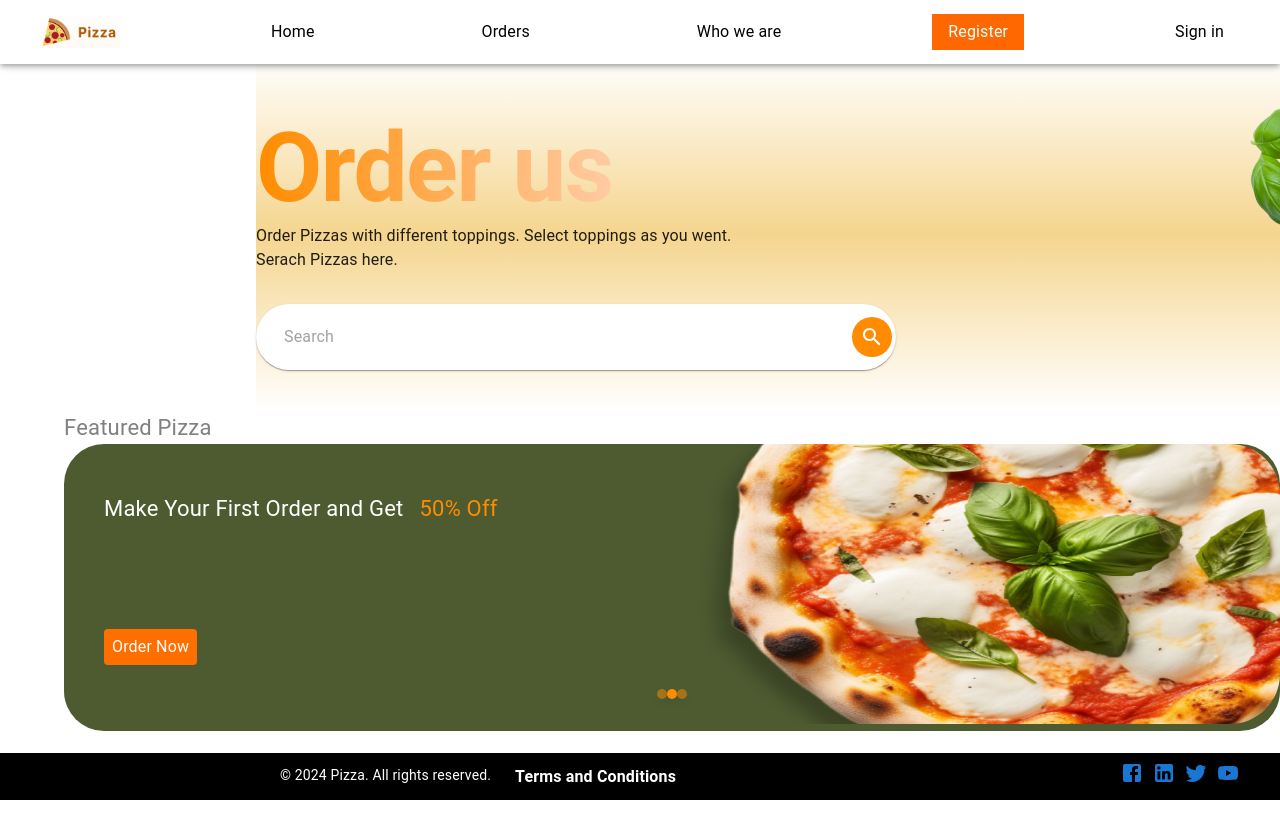
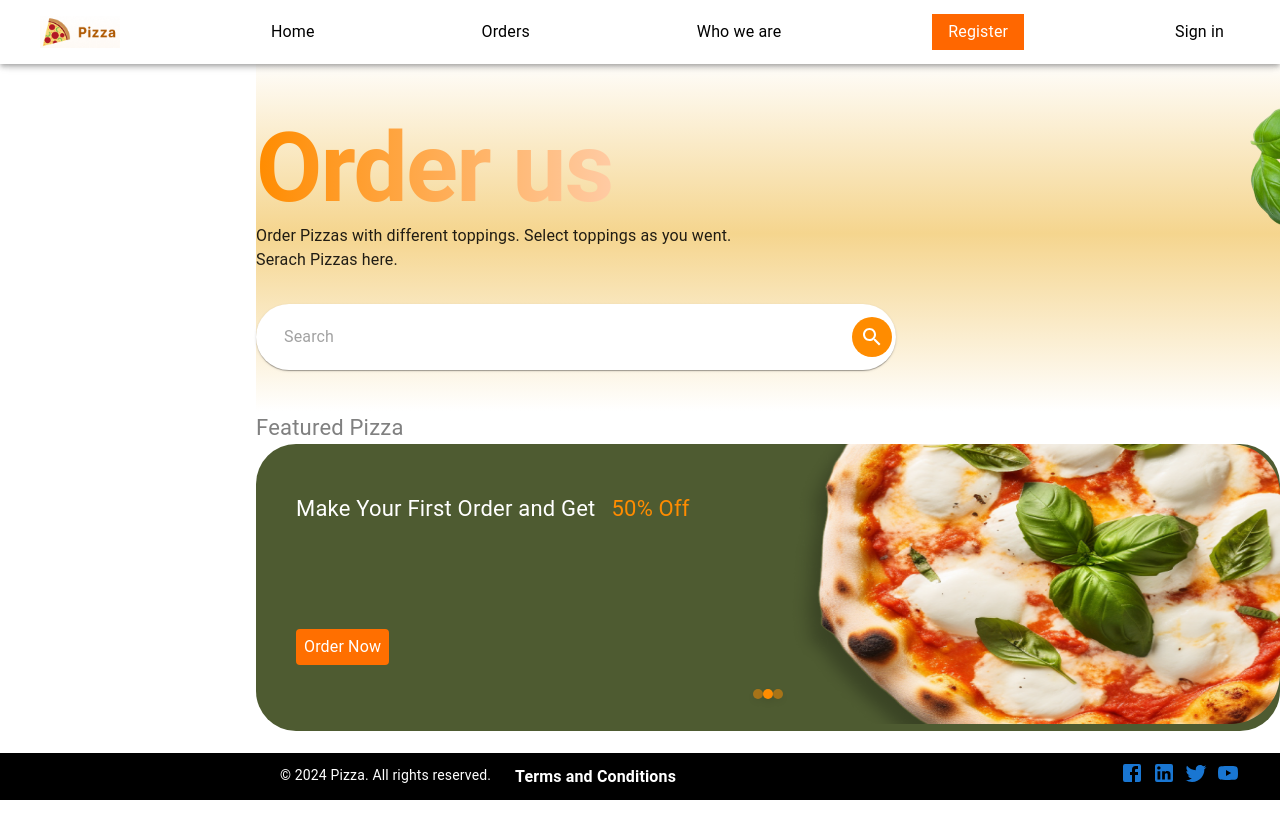
Before and after one commit to getye/Pizza-Ordering-App, a React (Create React App) app in the folder client/: page / in a window 1280 px wide. Shown: the top 835 px of the page. Built offline with nearby package versions, Linux system fonts and the light colour scheme.

Commit message:
Side bar and body

```diff
--- a/client/src/components/home.js
+++ b/client/src/components/home.js
@@ -92,7 +92,9 @@ return (
         <img src={home2} alt='Pizza' style={{maxWidth:'80%', maxHeight:'80vb'}}/>
       </Grid>
     </Grid>
-    <Box sx={{paddingLeft:8, pb:{xs:4, sm:6, md:9, lg:13}}}>
+    <Box sx={{
+      ml: {xs: '5%', sm: '10%', md: '15%', lg: '20%'},
+      pb:{xs:4, sm:6, md:9, lg:13}}}>
         <Typography sx={{color:'gray', fontSize:{xs:'10px', sm:'12px', md:'16', lg:'22px'}}}>Featured Pizza</Typography>
         <Box sx={{ maxwidth: '60%', maxheight: '300px', display: 'flex', justifyContent: 'center' }}>
       <div className="glide">
```
Also changed, not shown: 8 other files (tests, documents, lock files or other folders).
